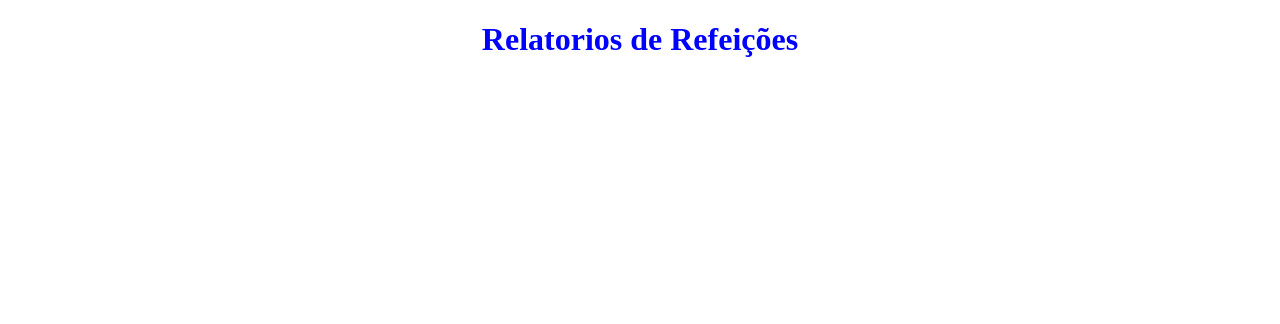
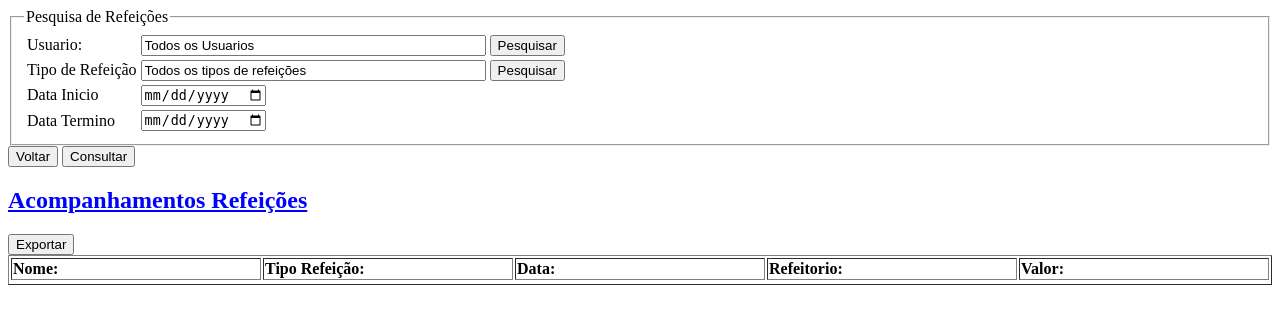
Before and after one commit to enarciso2009/RefeitorioWeb, a Flask app: page /relatorios.html in a window 1280 px wide. Shown: the top 324 px of the page. Run offline with Flask 3, Linux system fonts and the light colour scheme.

Commit message:
acerto da pagina relatorios

```diff
--- a/templates/relatorios.html
+++ b/templates/relatorios.html
@@ -6,6 +6,74 @@
     <title>Relatorios</title>
 </head>
 <body>
-<h1>Relatorios de Refeições</h1>
+<form action="relatorios" nethod="post">
+    <fieldset>
+        <legend>Pesquisa de Refeições</legend>
+        <table>
+            <tr>
+                <td>Usuario:</td>
+                <td><input type = "text" name = "usuarios" value = "Todos os Usuarios" size = "40"></td>
+                <td>
+                    <button type = "submit" formtarget="_blank" value = "pusuario" name = "pusuario"/>Pesquisar</button>
+
+                </td>
+            </tr>
+            <tr>
+                <td>Tipo de Refeição</td>
+                <td><input type="text" name = "TipoRef" value="Todos os tipos de refeições" size = "40"></td>
+                <td>
+                    <button type="submit" formtarget="_blank" value = "tiporef" name="tiporef"/>Pesquisar</button>
+
+                </td>
+            </tr>
+             <tr>
+                <td>Data Inicio</td>
+                <td><input type="date" name = "datainicio" value="Data início" size = "40"></td>
+
+            </tr>
+             <tr>
+                <td>Data Termino</td>
+                <td><input type="date" name = "datatermino" value="Data Termino" size = "40"></td>
+
+            </tr>
+        </table>
+    </fieldset>
+    <button type="submit" value="voltar" name="voltar">Voltar</button>
+    <button type="submit" value="consultar" name="consultar">Consultar</button>
+</form>
+<form action="relatorios" method="post">
+    <h2>Acompanhamentos Refeições</h2>
+    <table width="100%" border="1">
+        <colgroup>
+            <col width = '10%'>
+            <col width = '10%'>
+            <col width = '10%'>
+            <col width = '10%'>
+            <col width = '10%'>
+        </colgroup>
+        <thead>
+        <tr>
+            <td><b>Nome:</b></td>
+            <td><b>Tipo Refeição:</b></td>
+            <td><b>Data:</b></td>
+            <td><b>Refeitorio:</b></td>
+            <td><b>Valor:</b></td>
+        </tr>
+        </thead>
+        <tbody>
+        <tr>
+            {% for i in consulta %}
+
+            <td>{{i[0]}}</td>
+            <td>{{i[1]}}</td>
+            <td>{{i[2]}}</td>
+            <td>{{i[3]}}</td>
+            <td>{{i[4]}}</td>
+        </tr>
+        {% endfor %}
+        </tbody>
+        <button type="submit" value="voltar" name="voltar">Exportar</button>
+    </table>
+</form>
 </body>
 </html>
```
